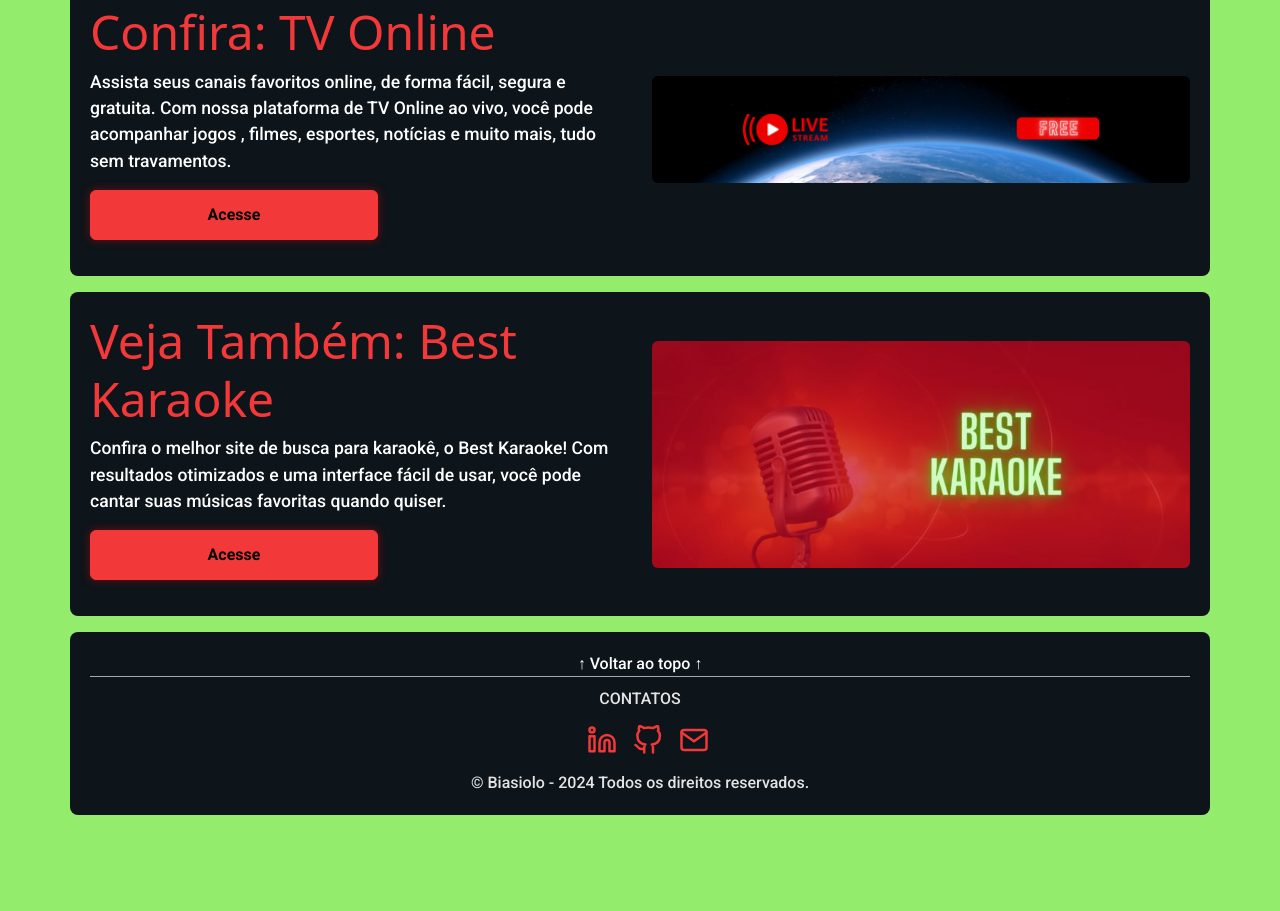
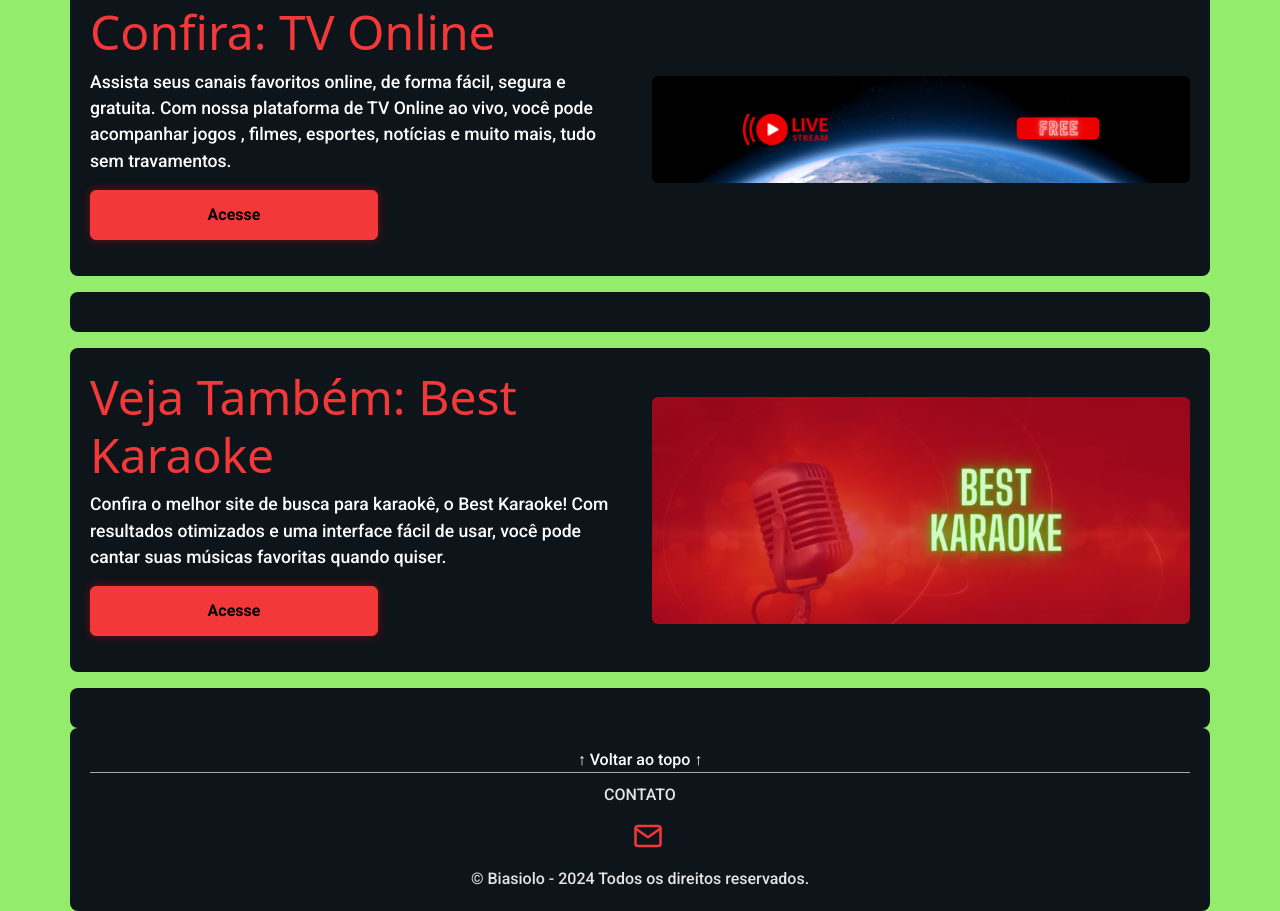
Before and after one commit to Biasiolo/new-snake-game, a website built with Parcel: page src/index.html in a window 1280 px wide. Shown: the part 1719-2630 px from the top of the page. Before the commit the page ends 2534 px from the top, so only its background shows below. Built offline with nearby package versions, Linux system fonts and the light colour scheme; a web font is replaced by a local one.

Commit message:
organizada

```diff
--- a/src/index.html
+++ b/src/index.html
@@ -4,7 +4,8 @@
 <head>
     <meta charset="UTF-8">
     <meta name="viewport" content="width=device-width, initial-scale=1.0">
-    <meta name="description" content="New Snake Game - Jogo clássico da cobra">
+    <meta name="description"
+        content="New Snake Game - Jogo clássico da cobra está de volta! Jogue agora e supere seu próprio recorde neste jogo nostálgico!">
     <meta name="keywords"
         content="snake, jogo, jogo computador, jogo online, monetizar site, ads, publicidade em site, game, game online, cobra, clássico, divertido, jogo da cobra, jogo da cobrinha, jogo do Nokia, Snake game, jogo snake">
     <meta name="author" content="Biasiolo">
@@ -143,7 +144,9 @@
 
     </main>
     <div class="container2 d-flex justify-content-center mt-3">
-        <a href="https://beta.publishers.adsterra.com/referral/wjfZeQkHAw" target="_blank"><img class="mb-1 img-fluid rounded" alt="banner" src="https://landings-cdn.adsterratech.com/referralBanners/png/468%20x%2060%20px.png" /></a>
+        <a href="https://beta.publishers.adsterra.com/referral/wjfZeQkHAw" target="_blank"><img
+                class="mb-1 img-fluid rounded" alt="banner"
+                src="https://landings-cdn.adsterratech.com/referralBanners/png/468%20x%2060%20px.png" /></a>
     </div>
 
 
@@ -158,8 +161,7 @@
                         <p>Assista seus canais favoritos online, de forma fácil, segura e gratuita. Com nossa plataforma
                             de TV Online ao vivo, você pode acompanhar jogos , filmes, esportes, notícias e muito mais,
                             tudo sem travamentos.</p>
-                        <a href="https://tv-online.vercel.app/" class="btn btn-danger mb-3"
-                            target="_blank">Acesse</a>
+                        <a href="https://tv-online.vercel.app/" class="btn btn-danger mb-3" target="_blank">Acesse</a>
                     </div>
                 </div>
                 <div class="col-md-6 ">
@@ -171,16 +173,14 @@
     </section>
     <script async src="https://pagead2.googlesyndication.com/pagead/js/adsbygoogle.js?client=ca-pub-7372398616095421"
         crossorigin="anonymous"></script>
+    <div class="container justify-content-center">
         <!-- teste2 -->
-<ins class="adsbygoogle"
-     style="display:block"
-     data-ad-client="ca-pub-7372398616095421"
-     data-ad-slot="8451084513"
-     data-ad-format="auto"
-     data-full-width-responsive="true"></ins>
+        <ins class="adsbygoogle" style="display:block" data-ad-client="ca-pub-7372398616095421"
+            data-ad-slot="8451084513" data-ad-format="auto" data-full-width-responsive="true"></ins>
         <script>
             (adsbygoogle = window.adsbygoogle || []).push({});
         </script>
+    </div>
     <!-- Ad Section -->
     <section class="ad m-3">
         <div class="container">
@@ -201,16 +201,16 @@
             </div>
         </div>
     </section>
-    <script async src="https://pagead2.googlesyndication.com/pagead/js/adsbygoogle.js?client=ca-pub-7372398616095421"
+    <div class="container justify-content-center">
+        <script async
+            src="https://pagead2.googlesyndication.com/pagead/js/adsbygoogle.js?client=ca-pub-7372398616095421"
             crossorigin="anonymous"></script>
-<ins class="adsbygoogle"
-     style="display:block"
-     data-ad-format="autorelaxed"
-     data-ad-client="ca-pub-7372398616095421"
-     data-ad-slot="4606653671"></ins>
+        <ins class="adsbygoogle" style="display:block" data-ad-format="autorelaxed"
+            data-ad-client="ca-pub-7372398616095421" data-ad-slot="4606653671"></ins>
         <script>
             (adsbygoogle = window.adsbygoogle || []).push({});
         </script>
+    </div>
 
     <!-- Footer -->
     <div class="container">
@@ -219,18 +219,8 @@
                 <a href="#home" class="back-to-top text-center">↑ Voltar ao topo ↑</a>
                 <div class="col-md-12">
 
-                    <h2 class="text-center footer__title">CONTATOS</h2>
+                    <h2 class="text-center footer__title">CONTATO</h2>
                     <ul class="footer__social-links">
-                        <li>
-                            <a href="https://www.linkedin.com/in/rafael-biasiolo/" target="_blank">
-                                <img src="./images/linkedin.svg" alt="logo linkedin">
-                            </a>
-                        </li>
-                        <li>
-                            <a href="https://github.com/Biasiolo" target="_blank">
-                                <img src="./images/github.svg" alt="logo github">
-                            </a>
-                        </li>
                         <li>
                             <a href="mailto:bestkaraokeapp@gmail.com" target="_blank">
                                 <img src="./images/mail.svg" alt="logo mail">
```
Lines whose indentation alone changed are shown as unchanged.
